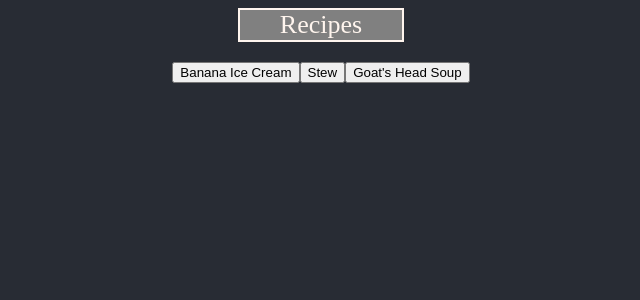
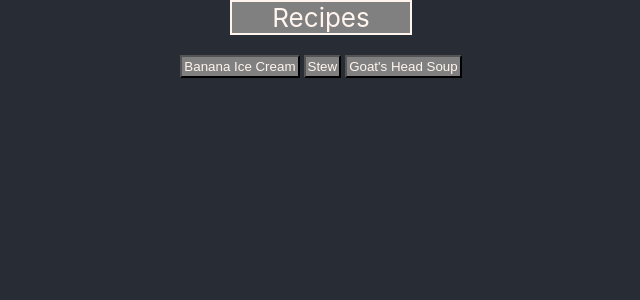
Before and after one commit to neetfreek/recipes, a React (Create React App) app: page / in a window 1280 px wide. Shown: the top 300 px of the page, without its empty margins (319-959 px from the left). Built offline with nearby package versions, Linux system fonts and the light colour scheme.

Commit message:
Add button classNames for css styling

```diff
--- a/src/Recipes.js
+++ b/src/Recipes.js
@@ -1,4 +1,5 @@
 import React from 'react';
+import './Recipes.css';
 import listComponentFromArray from './Helper';
 import RecipeCollection from './data/RecipeCollection';
 
@@ -52,13 +53,13 @@ import RecipeCollection from './data/RecipeCollection';
         return (
            <div onClick={() => this.handleClick()}>
              <div className="buttonsCollection">
-                <button onClick={() => this.updateRecipe(RecipeCollection.recipes[0])}>
+                <button class="button" onClick={() => this.updateRecipe(RecipeCollection.recipes[0])}>
                   Banana Ice Cream
                 </button>
-                <button onClick={() => this.updateRecipe(RecipeCollection.recipes[1])}>
+                <button class="button" onClick={() => this.updateRecipe(RecipeCollection.recipes[1])}>
                   Stew
                 </button>
-                <button onClick={() => this.updateRecipe(RecipeCollection.recipes[2])}>
+                <button class="button" onClick={() => this.updateRecipe(RecipeCollection.recipes[2])}>
                   Goat's Head Soup
                 </button>
             </div>
```
